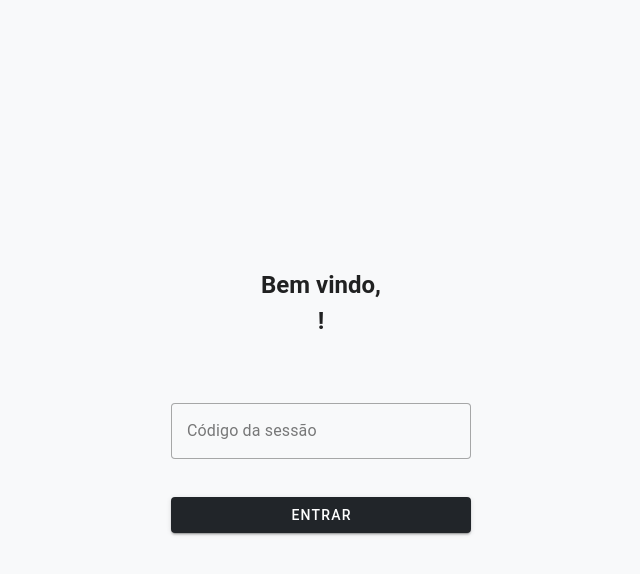
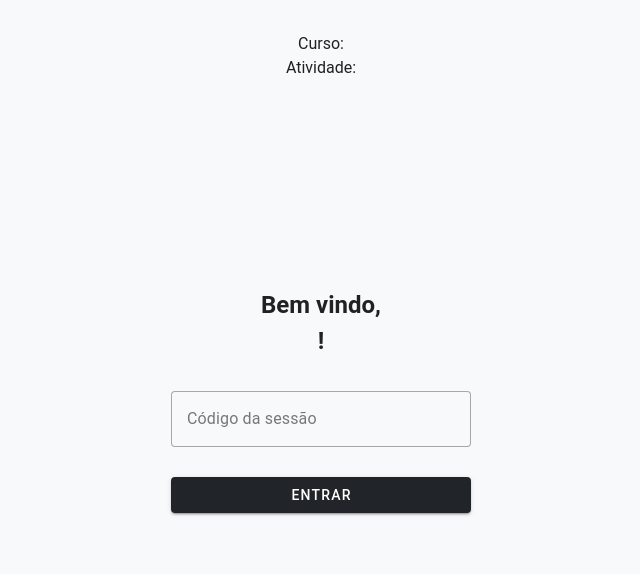
Before and after one commit to GaibVargas/tcc-frontend, a Nuxt app: page /session/entry in a window 1280 px wide. Shown: the top 574 px of the page, without its empty margins (319-959 px from the left). Built offline with nearby package versions, Linux system fonts and the light colour scheme; no server answers.

Commit message:
feat: mostra informações de curso e atividade

```diff
--- a/components/instructor/session/Entry.vue
+++ b/components/instructor/session/Entry.vue
@@ -10,14 +10,20 @@ const emit = defineEmits<{
   (e: 'start'): void
   (e: 'early-end'): void
 }>()
+
+const user = useUser()
 </script>
 
 <template>
-  <v-container fluid class="ma-0 pa-4 flex-fill d-flex flex-column align-center justify-center">
-    <h2 class="mb-16 text-h4">{{ props.session.quiz.title }}</h2>
+  <v-container fluid class="ma-0 pa-4 flex-fill d-flex flex-column align-center justify-center position-relative">
+    <div class="w-100 position-absolute top-0 d-flex flex-column align-center">
+      <p>Curso: {{ user.context.course }}</p>
+      <p>Atividade: {{ user.context.activity }}</p>
+    </div>
+    <h2 class="mb-8 text-h4">{{ props.session.quiz.title }}</h2>
     <p class="text-body-1">Código para entrar no quiz game</p>
-    <h1 class="text-h1 font-weight-bold mt-4 mb-16">{{ props.session.code }}</h1>
-    <p class="text-body-1 mb-16">{{ props.session.participants.length }} participantes</p>
+    <h1 class="text-h1 font-weight-bold mt-4 mb-8">{{ props.session.code }}</h1>
+    <p class="text-body-1 mb-8">{{ props.session.participants.length }} participantes</p>
     <div class="btns d-flex ga-4">
       <v-btn variant="outlined" @click="emit('early-end')" :disabled="loadingStart"
         :loading="loadingEnd">Cancelar</v-btn>
--- a/components/instructor/session/Question.vue
+++ b/components/instructor/session/Question.vue
@@ -4,10 +4,13 @@ import type { InstructorSessionShowingQuestionState } from '~/types/session'
 
 const props = defineProps<InstructorSessionShowingQuestionState>()
 const { remaining_time } = useCountdownTimer(props.question.startedAt, props.question.time_limit)
+
+const session = useSessionStore()
 </script>
 
 <template>
   <v-container fluid class="ma-0 pa-0 flex-fill fill-height flex-column justify-center position-relative">
+    <span class="position-absolute top-0 left-0">{{ session.code }}</span>
     <span class="position-absolute top-0 right-0 text-caption">{{ props.question.index }} / {{
       props.question.total }}</span>
     <div class="d-flex align-center">
--- a/components/instructor/session/QuestionFeedback.vue
+++ b/components/instructor/session/QuestionFeedback.vue
@@ -12,10 +12,13 @@ const n_text_correct_answers = computed(() => {
 function getOptionNAnswers(option_public_id: string) {
   return props.feedback.answers[option_public_id]?.length ?? 0
 }
+
+const session = useSessionStore()
 </script>
 
 <template>
   <v-container fluid class="ma-0 pa-0 flex-fill fill-height flex-column justify-center position-relative">
+    <span class="position-absolute top-0 left-0">{{ session.code }}</span>
     <span class="position-absolute top-0 right-0 text-caption">{{ props.question.index }} / {{
       props.question.total }}</span>
     <div class="d-flex align-center justify-center">
--- a/composables/useUser.ts
+++ b/composables/useUser.ts
@@ -1,13 +1,19 @@
 import { UserRoles, type User } from "~/types/user"
 
-export const useUser = defineStore('user', {
-  state: (): User => ({ public_id: '', name: '', role: UserRoles.PARTICIPANT }),
+export const useUser = defineStore("user", {
+  state: (): User => ({
+    public_id: "",
+    name: "",
+    role: UserRoles.PARTICIPANT,
+    context: { course: "", activity: "" },
+  }),
   actions: {
     setUser(user: User) {
       this.name = user.name
       this.public_id = user.public_id
       this.role = user.role
-    }
+      this.context = user.context
+    },
   },
-  persist: { storage: piniaPluginPersistedstate.localStorage() }
+  persist: { storage: piniaPluginPersistedstate.localStorage() },
 })
--- a/pages/session/entry.vue
+++ b/pages/session/entry.vue
@@ -35,8 +35,13 @@ async function enterSession() {
 </script>
 
 <template>
-  <v-container class="ma-0 pa-sm-2 pa-md-8 align-self-center d-flex flex-column fill-height align-center justify-center">
-    <div class="welcome w-100 mb-16">
+  <v-container fluid class="ma-0 pa-sm-2 pa-md-8 d-flex flex-column fill-height position-relative">
+    <div class="w-100 position-absolute d-flex flex-column align-center">
+      <p>Curso: {{ user.context.course }}</p>
+      <p>Atividade: {{ user.context.activity }}</p>
+    </div>
+    <main class="ma-auto d-flex flex-column w-100 align-center">
+      <div class="welcome w-100 mb-8">
         <h2 class="text-center">Bem vindo,</h2>
         <h2 class="text-center">{{ user.name }}!</h2>
       </div>
@@ -51,8 +56,9 @@ async function enterSession() {
           :rules="[required]"
           v-model="code"
         ></v-text-field>
-      <v-btn class="w-100 mt-4" color="primary" :loading="loading" @click.stop="enterSession">Entrar</v-btn>
+        <v-btn class="w-100 mt-2" color="primary" :loading="loading" @click.stop="enterSession">Entrar</v-btn>
       </div>
+    </main>
   </v-container>
 </template>
 
--- a/types/session.ts
+++ b/types/session.ts
@@ -3,9 +3,7 @@ import type {
   Question,
   QuestionOptionPayload,
   QuestionType,
-  Quiz,
   QuizPayload,
-  QuizReportView,
 } from "./quiz"
 import type { User } from "./user"
 
--- a/types/user.ts
+++ b/types/user.ts
@@ -12,4 +12,8 @@ export type User = {
   public_id: string
   name: string
   role: UserRoles
+  context: {
+    course: string
+    activity: string
+  }
 }
```
Lines whose indentation alone changed are shown as unchanged.
